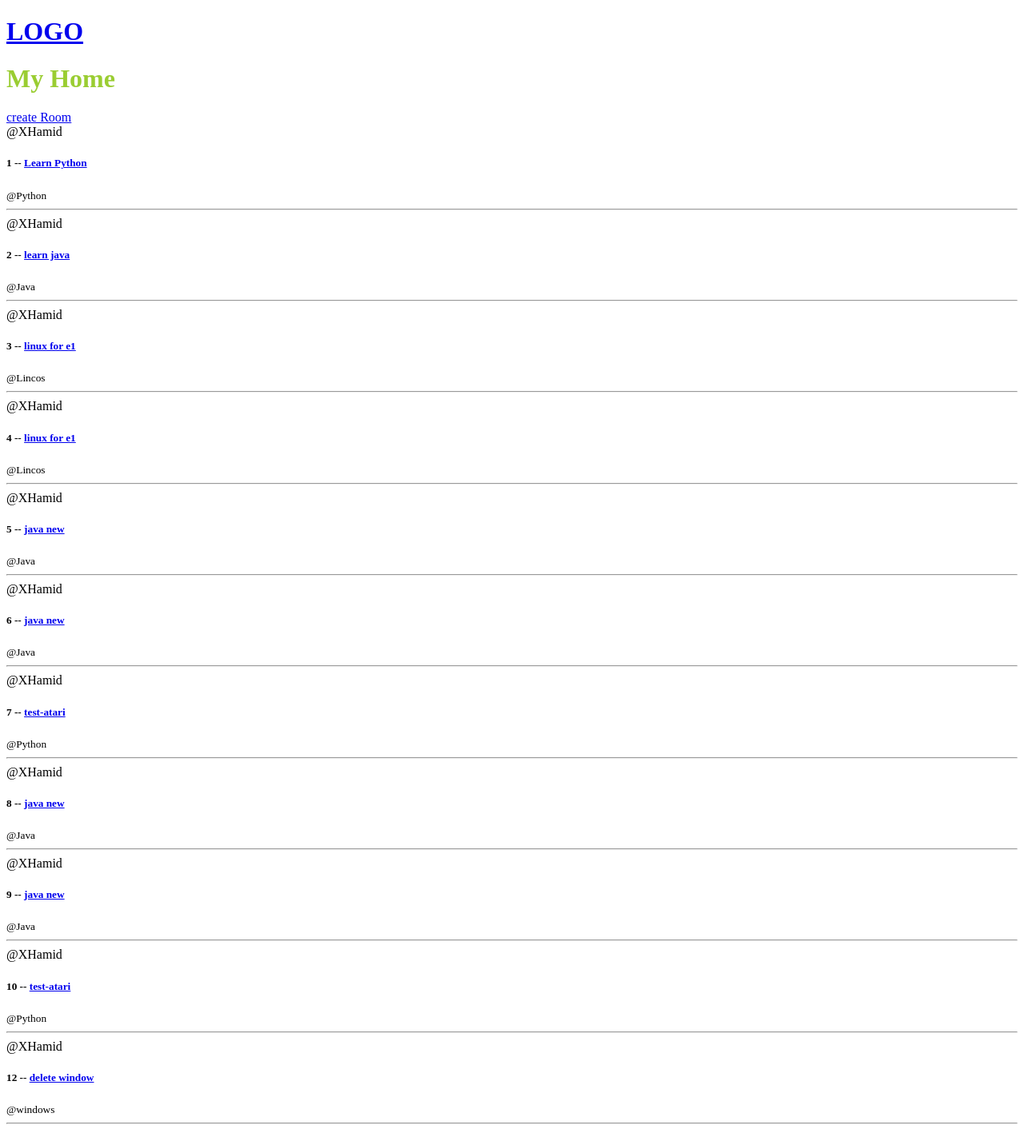
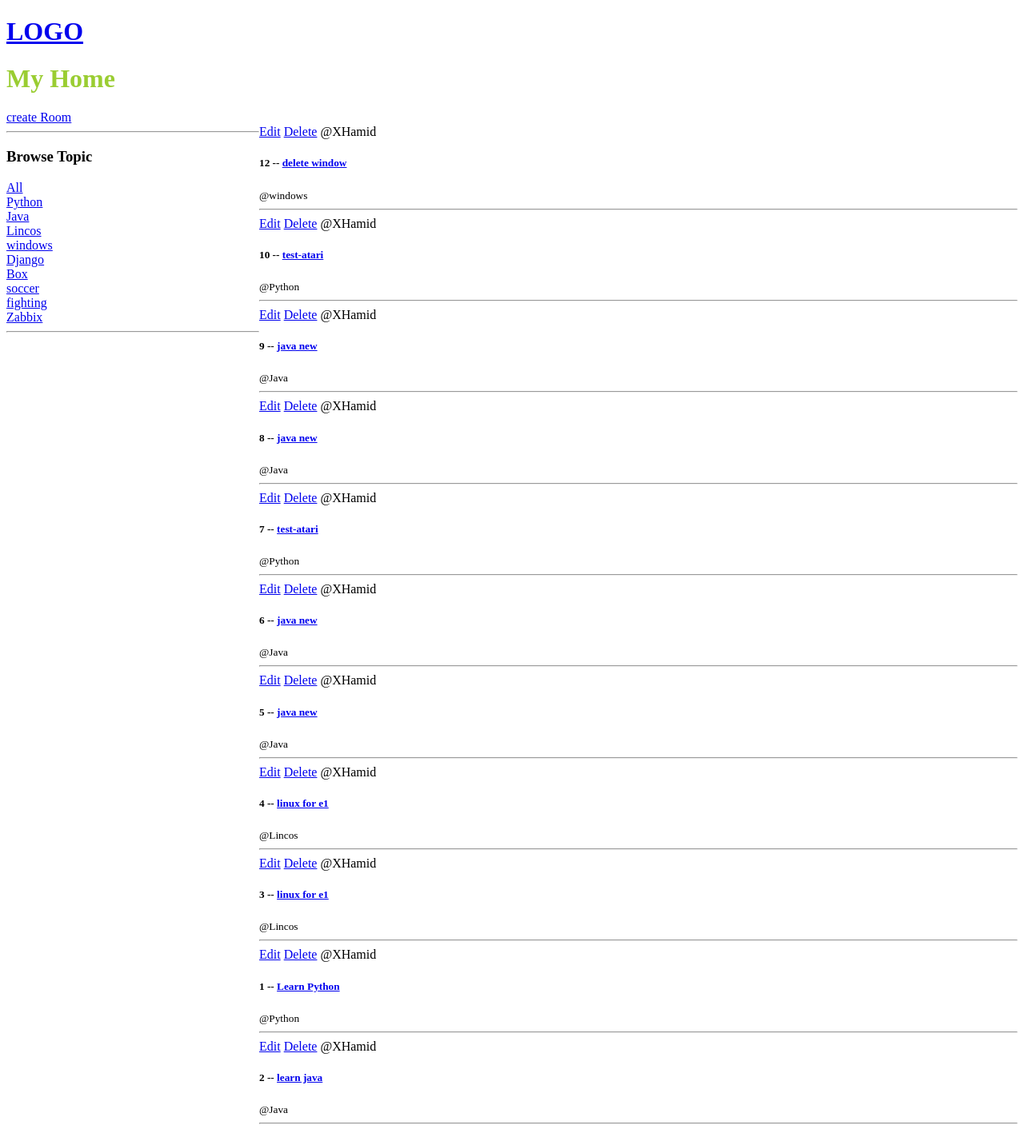
Before and after one commit to hamid-hra/Study, a Django app: page / in a window 1280 px wide. Shown: the whole page at 80% size. Run offline with Django 4.2, Linux system fonts and the light colour scheme; data comes from the database, SQL or seed files in the repository; both versions use the stored data as it was after the commit.

Commit message:
third day of learning

```diff
--- /dev/null
+++ b/base/forms.py
@@ -0,0 +1,6 @@
+from django.forms import ModelForm
+from .models import Room
+class RoomForm(ModelForm):
+    class Meta:
+        model = Room
+        fields = '__all__'
--- a/base/models.py
+++ b/base/models.py
@@ -19,6 +19,8 @@ class Room(models.Model):
     updated = models.DateTimeField(auto_now=True)
     created = models.DateTimeField(auto_now_add=True)
 
+    class Meta:
+        ordering = ['-updated' , '-created']
 
     def __str__(self):
         return self.name
--- a/base/urls.py
+++ b/base/urls.py
@@ -6,4 +6,6 @@ urlpatterns = [
     path('',views.home , name='Home'),
     path('room/<str:pk>/',views.room ,name='Room'),
     path('create-room/',views.createRoom,name="create-room"),
+    path('Upadte-room/<str:pk>/',views.updateRoom,name="Update-room"),
+    path('delete-room/<str:pk>/',views.deleteRoom,name="Delete-room"),
 ]
--- a/base/views.py
+++ b/base/views.py
@@ -1,16 +1,14 @@
-from django.shortcuts import render
+from django.shortcuts import render ,redirect
 from django.http import HttpResponse
-from .models import Room
-# rooms = [
-#     {'id' : 1 , 'name' : 'Hamid reza atari'},
-#     {'id': 2 , "name":"mohammad amin Atari"},
-#     {'id': 3 , 'name': "amir hesam atari"}
-
-# ]
+from .models import Room , Topic
+from .forms import RoomForm
 
 def home(request):
-    rooms = Room.objects.all()
-    context = {'rooms' : rooms}
+    q = request.GET.get('q') if request.GET.get('q') != None else ''
+    rooms = Room.objects.filter(topic__name__contains=q)
+    topics = Topic.objects.all()
+
+    context = {'rooms' : rooms , 'topics' : topics}
     return render(request , 'home.html',context)
 
 def room(request,pk):
@@ -19,5 +17,30 @@ def room(request,pk):
         return render(request , 'room.html' , context)
 
 def createRoom(request):
-      context = {}
+      form = RoomForm()
+      if request.method == 'POST':
+           form = RoomForm(request.POST)
+           if form.is_valid():
+                form.save()
+                return redirect('Home')
+           print(request.POST)
+      context = {'form' : form}
       return render (request,'room_form.html',context)
+
+def updateRoom(request,pk):
+      room = Room.objects.get(id=pk)
+      form = RoomForm(instance=room)
+      if request.method == 'POST':
+            form = RoomForm(request.POST ,instance=room)
+            if form.is_valid():
+                  form.save()
+                  return redirect('Home')
+      context = {'form' : form}
+      return render (request,'room_form.html',context)
+
+def deleteRoom(request,pk):
+      room = Room.objects.get(id=pk)
+      if request.method == 'POST':
+            room.delete()
+            return redirect('Home')
+      return render(request ,'delete.html',{'obj' : room} )
--- a/templates/home.html
+++ b/templates/home.html
@@ -4,15 +4,40 @@
     <meta charset="UTF-8">
     <meta name="viewport" content="width=device-width, initial-scale=1.0">
     <title>Room</title>
+    <style>
+        .home-container{
+            display: grid;
+            grid-template-columns: 1fr 3fr;
+        }
+    </style>
 </head>
 <body>
     {% include 'navbar.html' %}
     <h1 style="color:yellowgreen">My Home</h1>
-<div>
+    <div>
         <a href="{% url 'create-room' %}">create Room</a>
+    </div>
+<div class="home-container">
+    <div>
+        <hr>
+        <h3>Browse Topic</h3>
+        <div>
+            <a href="{% url 'Home' %}">All</a>
+        </div>
+
+        {% for topic in topics %}
+        <div>
+            <a href="{% url 'Home' %}?q={{topic.name}}">{{topic.name}}</a>
+        </div>
+        {% endfor %}
+        <hr>
+    </div>
+    <div>
         <div>
         {% for room in rooms %}
             <div>
+                <a href="{% url 'Update-room' room.id %}">Edit</a>
+                <a href="{% url 'Delete-room' room.id %}">Delete</a>
                 <span>@{{room.host.username}}</span>
                 <h5>
                     {{room.id}} --
@@ -24,7 +49,10 @@
                 <hr>
             {%endfor%}
         </div>
+
 </div>
+    </div>
+
 </div>
 </body>
 </html>
--- a/templates/room.html
+++ b/templates/room.html
@@ -8,5 +8,6 @@
 <body>
     {% include 'navbar.html' %}
     <h1 style="color: blueviolet;">{{room.name}}</h1>
+    <h2 style="color : yellowgreen">{{room.description}}</h2>
 </body>
 </html>
--- a/templates/room_form.html
+++ b/templates/room_form.html
@@ -5,6 +5,7 @@
 <div>
     <form method="post" action="">
         {% csrf_token %}
+        {{form.as_p}}
         <input type="submit" name="submit">
     </form>
 </div>
```
Also changed, not shown: templates/delete.html (added, +10 -0 lines), db.sqlite3.
